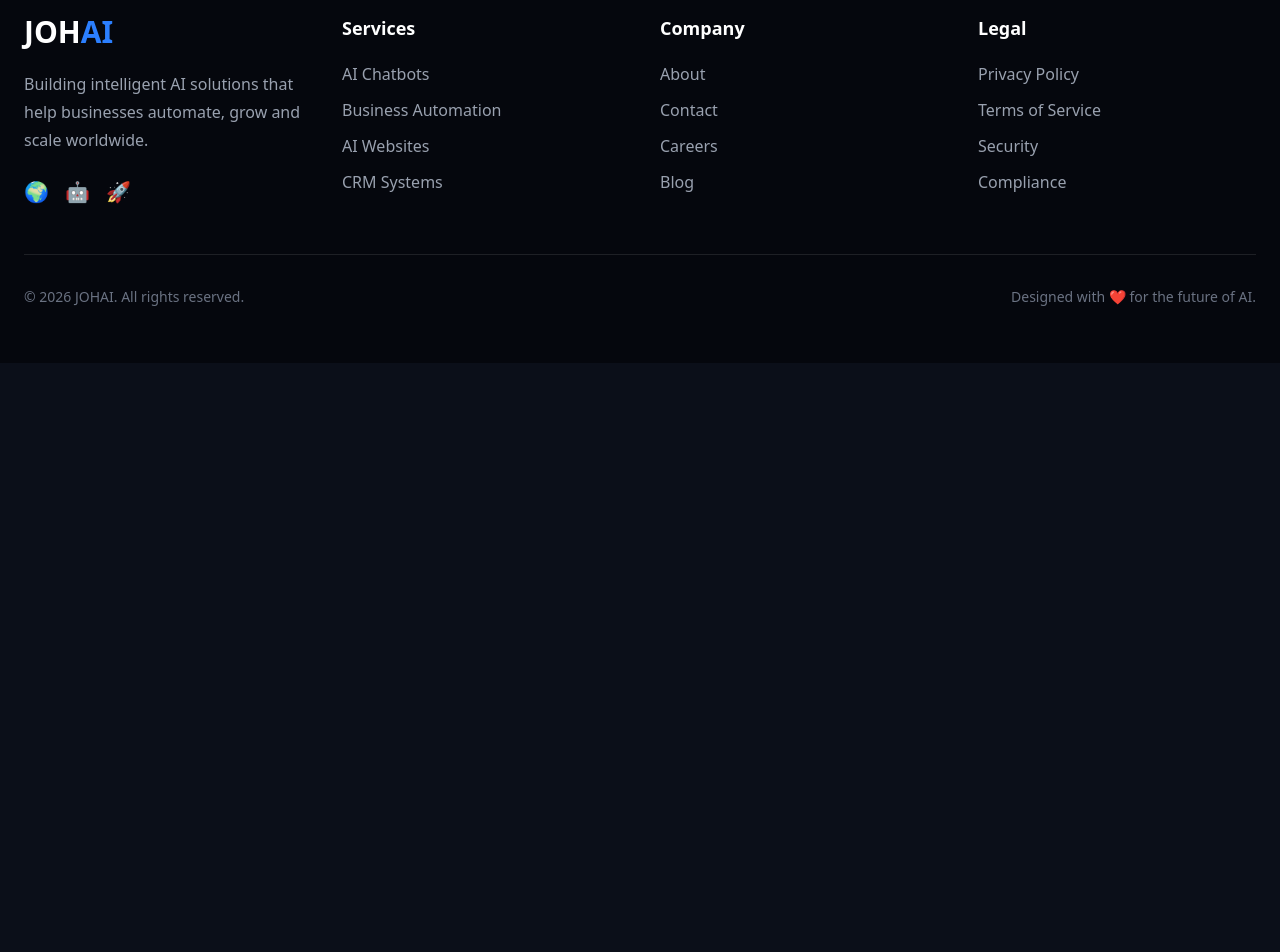
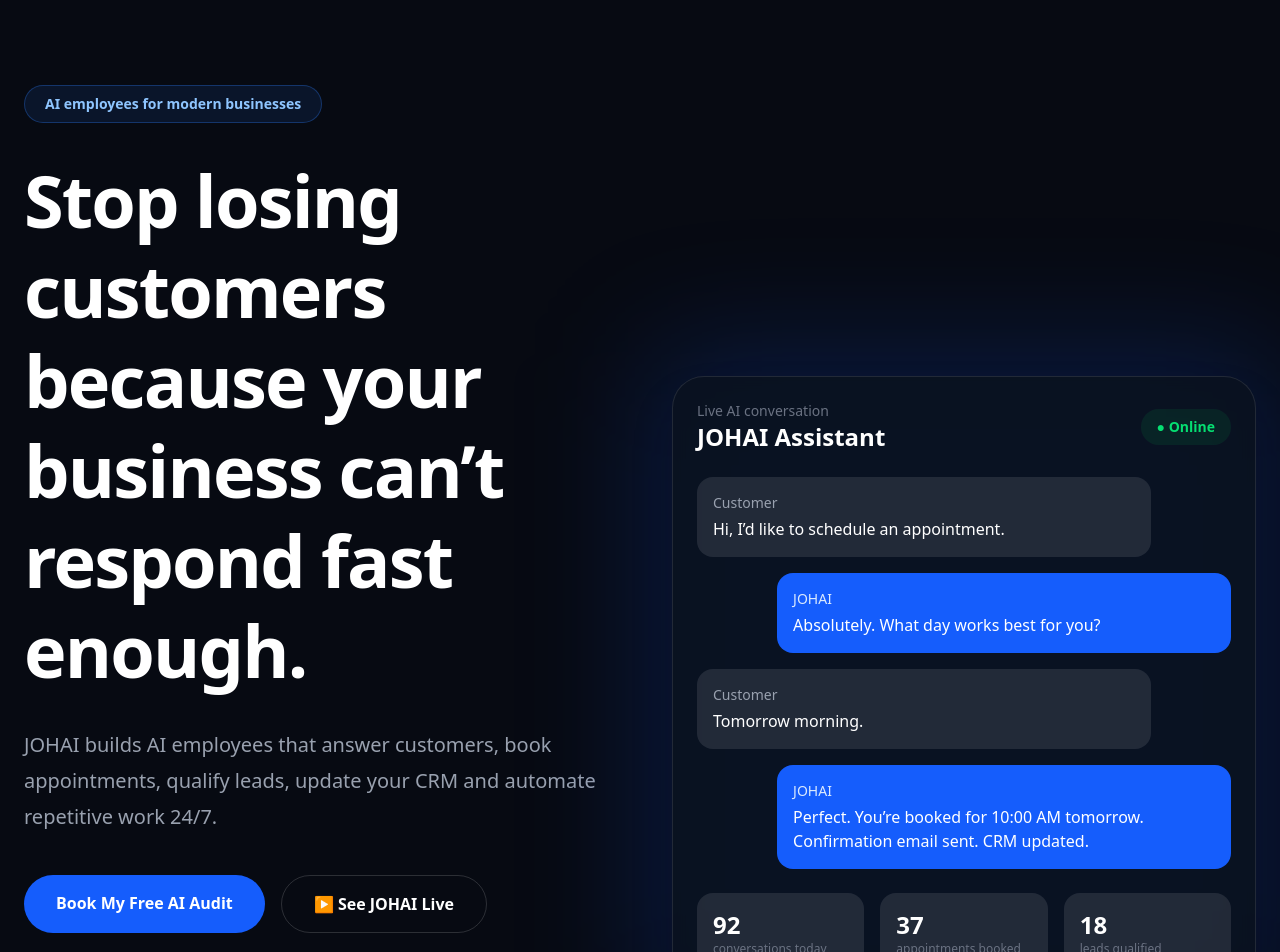
Before and after one commit to JOHNNY9207/johai, a Next.js app: page / in a window 1280 px wide. Shown: the part 8500-9452 px from the top of the page. Before the commit the page ends 8863 px from the top, so only its background shows below. Built offline with nearby package versions, Linux system fonts and the light colour scheme.

Commit message:
Upgrade premium hero

```diff
--- a/components/Footer.tsx
+++ b/components/Footer.tsx
@@ -1,87 +1,135 @@
-const columns = [
-  {
-    title: "Services",
-    items: [
-      "AI Chatbots",
-      "Business Automation",
-      "AI Websites",
-      "CRM Systems",
-    ],
-  },
-  {
-    title: "Company",
-    items: [
-      "About",
-      "Contact",
-      "Careers",
-      "Blog",
-    ],
-  },
-  {
-    title: "Legal",
-    items: [
-      "Privacy Policy",
-      "Terms of Service",
-      "Security",
-      "Compliance",
-    ],
-  },
+"use client";
+
+import { motion } from "framer-motion";
+
+const activity = [
+  ["💬", "18,452", "conversations automated"],
+  ["📅", "2,847", "appointments booked"],
+  ["⚡", "6,391", "hours saved"],
+  ["⭐", "97%", "demo satisfaction"],
 ];
 
-export default function Footer() {
+export default function Hero() {
   return (
-    <footer className="border-t border-white/10 bg-[#05070d] px-6 py-14">
-      <div className="mx-auto grid max-w-7xl gap-10 md:grid-cols-4">
+    <section className="relative overflow-hidden px-6 pb-28 pt-32">
+      <div className="absolute left-1/2 top-20 -z-10 h-[500px] w-[500px] -translate-x-1/2 rounded-full bg-blue-600/20 blur-[120px]" />
 
-        <div>
-          <h2 className="text-3xl font-black">
-            JOH<span className="text-blue-500">AI</span>
-          </h2>
+      <div className="mx-auto grid max-w-7xl items-center gap-16 lg:grid-cols-2">
+        <motion.div
+          initial={{ opacity: 0, y: 35 }}
+          animate={{ opacity: 1, y: 0 }}
+          transition={{ duration: 0.8 }}
+        >
+          <div className="inline-flex rounded-full border border-blue-500/30 bg-blue-500/10 px-5 py-2 text-sm font-semibold text-blue-300">
+            AI employees for modern businesses
+          </div>
 
-          <p className="mt-5 leading-7 text-gray-400">
-            Building intelligent AI solutions that help businesses automate,
-            grow and scale worldwide.
+          <h1 className="mt-8 max-w-4xl text-5xl font-black leading-tight tracking-tight md:text-7xl">
+            Stop losing customers because your business can’t respond fast
+            enough.
+          </h1>
+
+          <p className="mt-8 max-w-2xl text-xl leading-9 text-gray-400">
+            JOHAI builds AI employees that answer customers, book appointments,
+            qualify leads, update your CRM and automate repetitive work 24/7.
           </p>
 
-          <div className="mt-6 flex gap-4 text-xl">
-            <span>🌍</span>
-            <span>🤖</span>
-            <span>🚀</span>
+          <div className="mt-10 flex flex-col gap-4 sm:flex-row">
+            <a
+              href="#contact"
+              className="rounded-full bg-blue-600 px-8 py-4 text-center font-bold transition hover:bg-blue-500"
+            >
+              Book My Free AI Audit
+            </a>
+
+            <a
+              href="#demo"
+              className="rounded-full border border-white/15 px-8 py-4 text-center font-bold transition hover:bg-white/10"
+            >
+              ▶ See JOHAI Live
+            </a>
           </div>
-        </div>
 
-        {columns.map((column) => (
-          <div key={column.title}>
-            <h3 className="mb-5 text-lg font-bold">
-              {column.title}
-            </h3>
+          <div className="mt-12 grid gap-4 sm:grid-cols-2">
+            {activity.map(([icon, number, label]) => (
+              <div
+                key={label}
+                className="rounded-2xl border border-white/10 bg-white/5 p-5"
+              >
+                <p className="text-3xl">{icon}</p>
+                <p className="mt-3 text-3xl font-black text-blue-400">
+                  {number}
+                </p>
+                <p className="text-sm text-gray-500">{label}</p>
+              </div>
+            ))}
+          </div>
+        </motion.div>
 
-            <div className="space-y-3">
-              {column.items.map((item) => (
-                <p
-                  key={item}
-                  className="cursor-pointer text-gray-400 transition hover:text-white"
-                >
-                  {item}
+        <motion.div
+          initial={{ opacity: 0, scale: 0.94, y: 35 }}
+          animate={{ opacity: 1, scale: 1, y: 0 }}
+          transition={{ duration: 0.9, delay: 0.2 }}
+          className="relative"
+        >
+          <div className="absolute -inset-6 rounded-[2rem] bg-blue-600/20 blur-3xl" />
+
+          <div className="relative rounded-[2rem] border border-white/10 bg-[#0B1220]/90 p-6 shadow-2xl backdrop-blur">
+            <div className="mb-6 flex items-center justify-between">
+              <div>
+                <p className="text-sm text-gray-500">Live AI conversation</p>
+                <h3 className="text-2xl font-black">JOHAI Assistant</h3>
+              </div>
+
+              <span className="rounded-full bg-green-500/10 px-4 py-2 text-sm font-bold text-green-400">
+                ● Online
+              </span>
+            </div>
+
+            <div className="space-y-4">
+              <div className="max-w-[85%] rounded-2xl bg-white/10 p-4">
+                <p className="text-sm text-gray-400">Customer</p>
+                <p className="mt-1">Hi, I’d like to schedule an appointment.</p>
+              </div>
+
+              <div className="ml-auto max-w-[85%] rounded-2xl bg-blue-600 p-4">
+                <p className="text-sm text-blue-100">JOHAI</p>
+                <p className="mt-1">Absolutely. What day works best for you?</p>
+              </div>
+
+              <div className="max-w-[85%] rounded-2xl bg-white/10 p-4">
+                <p className="text-sm text-gray-400">Customer</p>
+                <p className="mt-1">Tomorrow morning.</p>
+              </div>
+
+              <div className="ml-auto max-w-[85%] rounded-2xl bg-blue-600 p-4">
+                <p className="text-sm text-blue-100">JOHAI</p>
+                <p className="mt-1">
+                  Perfect. You’re booked for 10:00 AM tomorrow. Confirmation
+                  email sent. CRM updated.
                 </p>
-              ))}
+              </div>
+            </div>
+
+            <div className="mt-6 grid gap-4 sm:grid-cols-3">
+              <div className="rounded-2xl bg-white/10 p-4">
+                <p className="text-2xl font-black">92</p>
+                <p className="text-xs text-gray-500">conversations today</p>
+              </div>
+
+              <div className="rounded-2xl bg-white/10 p-4">
+                <p className="text-2xl font-black">37</p>
+                <p className="text-xs text-gray-500">appointments booked</p>
+              </div>
+
+              <div className="rounded-2xl bg-white/10 p-4">
+                <p className="text-2xl font-black">18</p>
+                <p className="text-xs text-gray-500">leads qualified</p>
+              </div>
             </div>
           </div>
-        ))}
-
+        </motion.div>
       </div>
-
-      <div className="mx-auto mt-12 flex max-w-7xl flex-col items-center justify-between border-t border-white/10 pt-8 text-sm text-gray-500 md:flex-row">
-
-        <p>
-          © 2026 JOHAI. All rights reserved.
-        </p>
-
-        <p>
-          Designed with ❤️ for the future of AI.
-        </p>
-
-      </div>
-    </footer>
+    </section>
   );
 }
```
